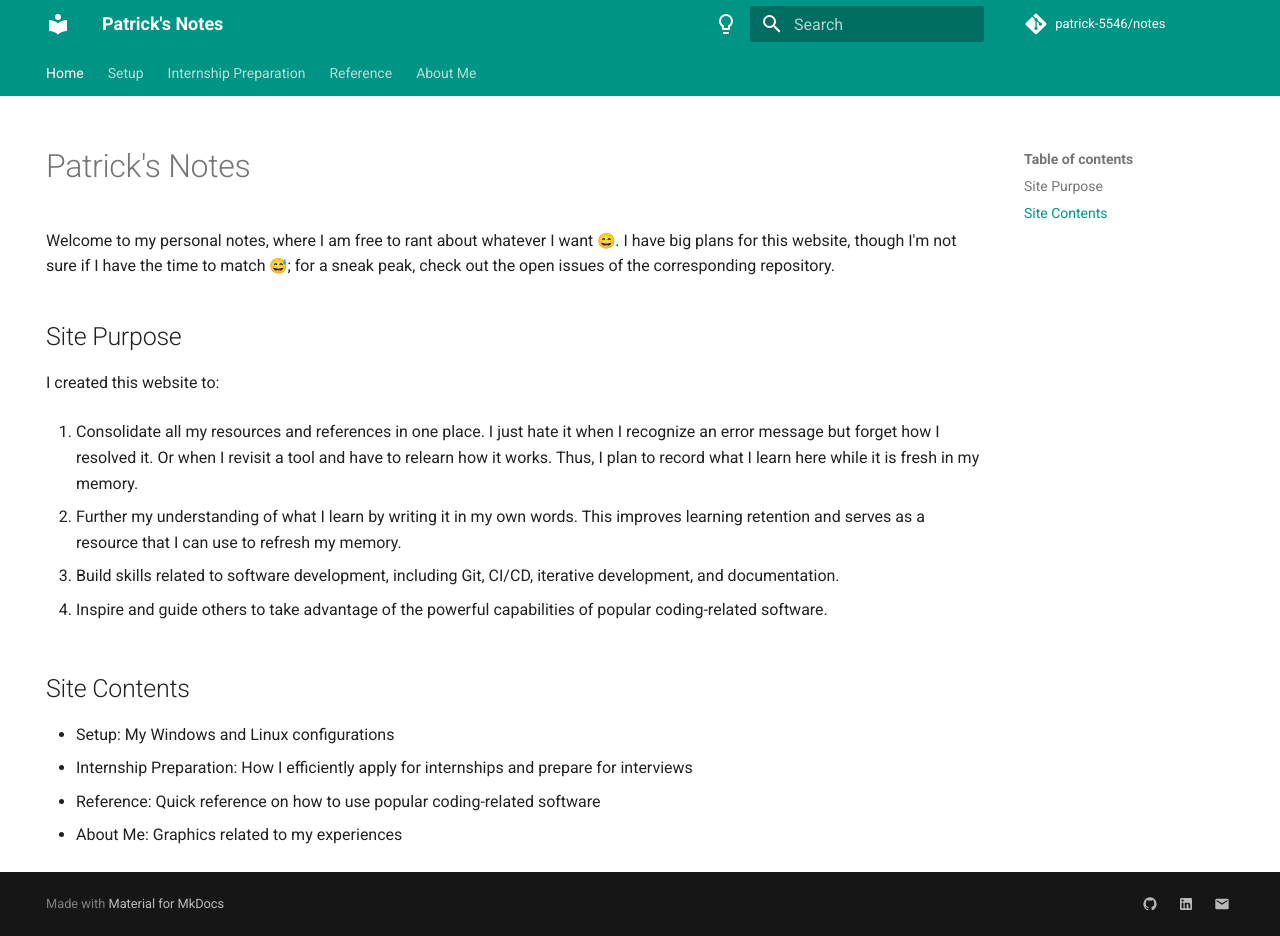
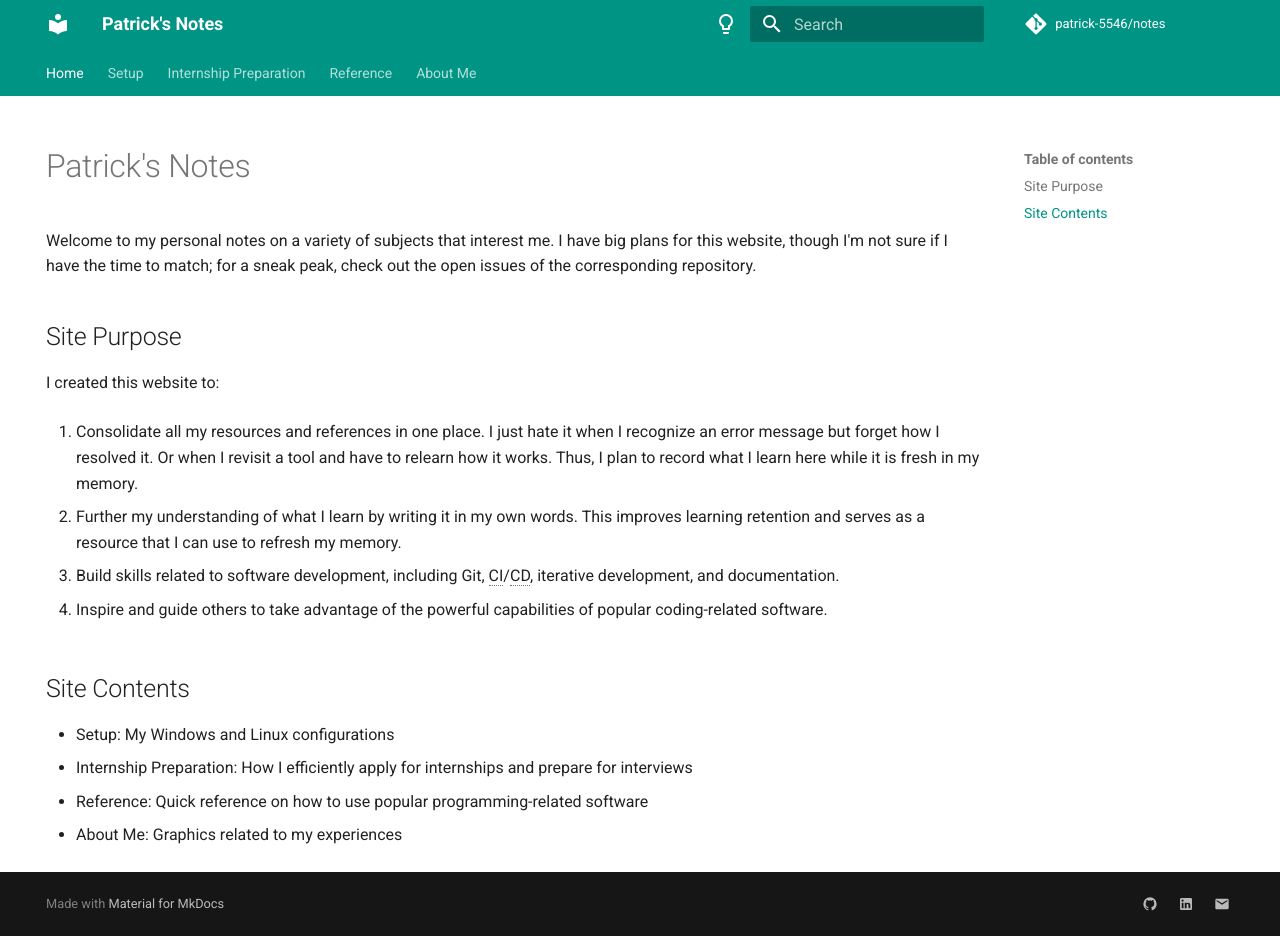
Before and after one commit to patrick-5546/notes, an MkDocs documentation site: the page built from docs/index.md, in a window 1280 px wide and 936 px high. Built offline with MkDocs 1.6.1 and Material for MkDocs 9.7.7, drawn with Linux system fonts in a browser that asks for light colours; emoji names are drawn with the system emoji font; comment, search, counter and statistics services are not loaded.

Commit message:
Add resources and proofread

```diff
--- a/docs/index.md
+++ b/docs/index.md
@@ -5,8 +5,8 @@ hide:
 
 # Patrick's Notes
 
-Welcome to my personal notes, where I am free to rant about whatever I want :smile:.
-I have big plans for this website, though I'm not sure if I have the time to match :sweat_smile:;
+Welcome to my personal notes on a variety of subjects that interest me.
+I have big plans for this website, though I'm not sure if I have the time to match;
 for a sneak peak, check out the open issues of the corresponding repository.
 
 ## Site Purpose
@@ -28,5 +28,7 @@ retention and serves as a resource that I can use to refresh my memory.
 
 - Setup: My Windows and Linux configurations
 - Internship Preparation: How I efficiently apply for internships and prepare for interviews
-- Reference: Quick reference on how to use popular coding-related software
+- Reference: Quick reference on how to use popular programming-related software
 - About Me: Graphics related to my experiences
+
+--8<-- "includes/abbreviations.md"
```
Also changed, not shown: docs/reference/git/git_contributing.md (+2 -1 lines), docs/reference/mkdocs.md (+3 -1 lines).
